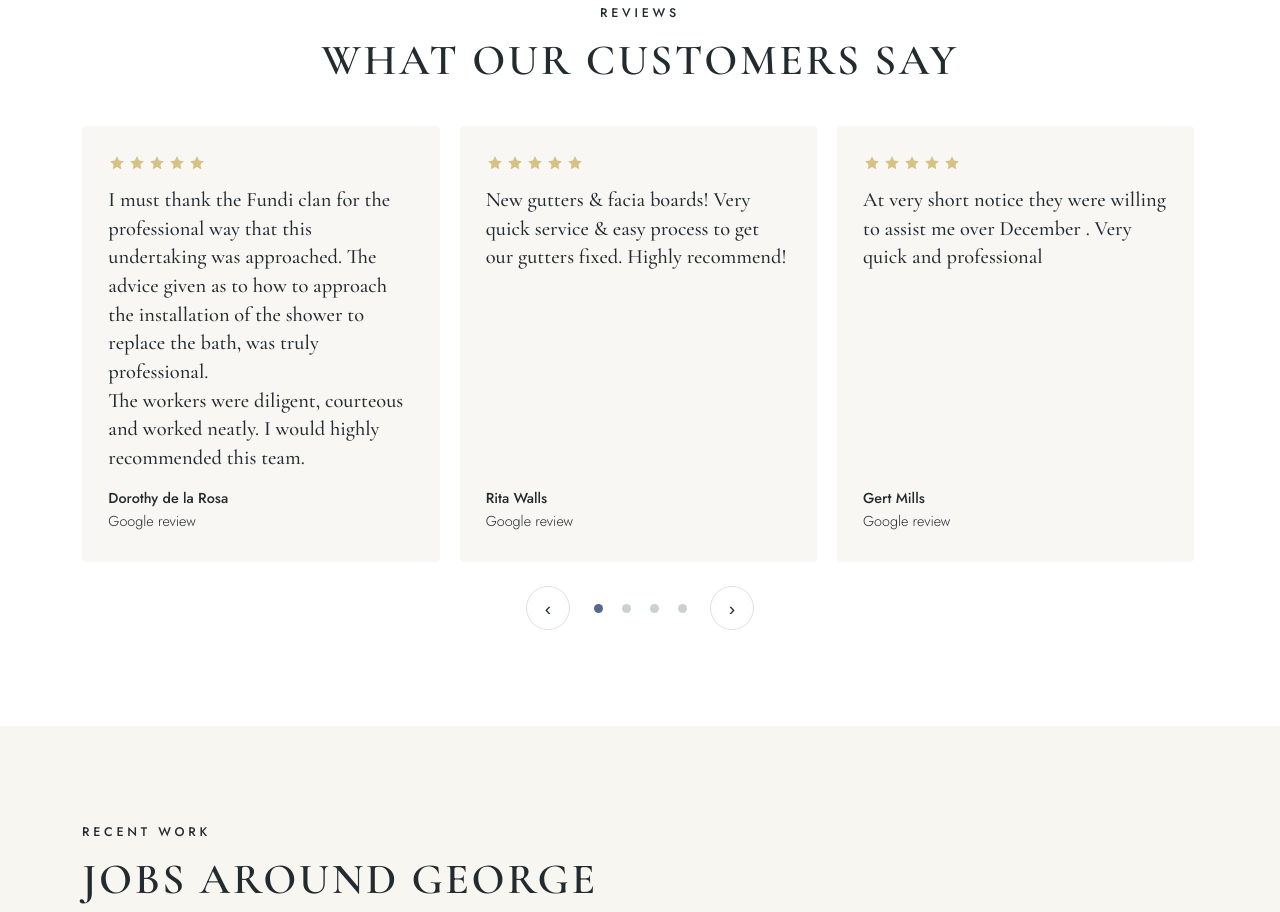
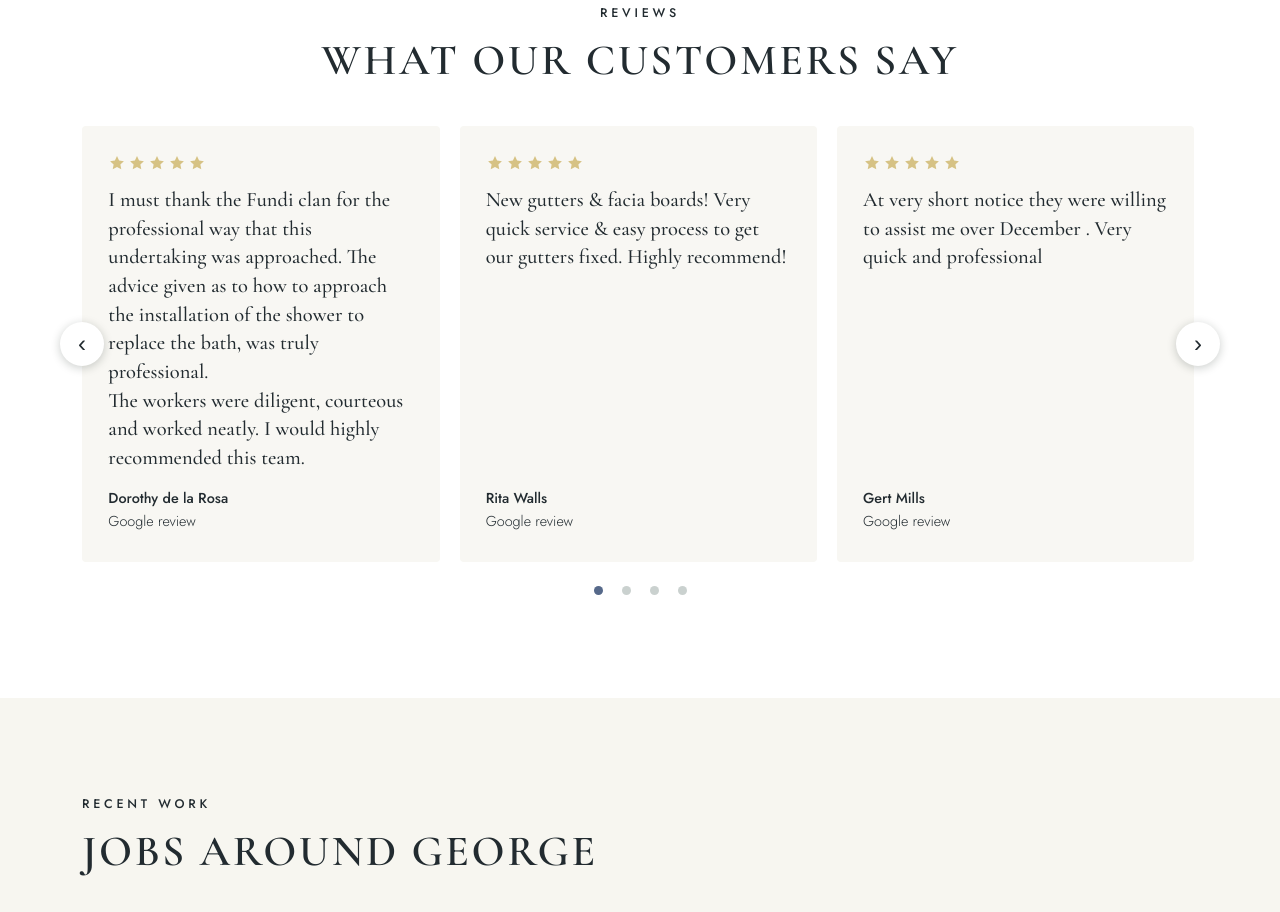
Before and after one commit to adinwalls/fundi-site, a plain HTML site: page index.html in a window 1280 px wide. Shown: the part 3219-4131 px from the top of the page. Drawn offline with nearby package versions, Linux system fonts and the light colour scheme.

Commit message:
Put review slider arrows on the left and right of the reviews (#59)
Claude-Session: https://claude.ai/code/session_01Cv454hG2vaowC3wLJPyERG

Co-authored-by: Claude <noreply@anthropic.com>

```diff
--- a/index.html
+++ b/index.html
@@ -497,6 +497,12 @@ main > div:nth-of-type(1) > section:nth-of-type(4) .split{grid-template-columns:
 #stepsBand .steps li:not(:last-child)::after{border-top-color:#9aabb6 !important}
 @media (min-width:900px){.split:has(#george-photo){grid-template-columns:minmax(0,1fr) minmax(0,2fr);align-items:center}#george-photo{order:-1;justify-self:start !important;width:100% !important}}
 #george-photo{aspect-ratio:auto !important;height:auto !important;object-fit:contain !important}
+.rev-wrap{position:relative}
+.rev-wrap>button{position:absolute;top:50%;transform:translateY(-50%);z-index:2;border:0;background:var(--white);color:#222b30;width:44px;height:44px;border-radius:50%;font-size:1.5rem;line-height:1;cursor:pointer;box-shadow:0 2px 10px rgba(20,30,24,.22)}
+.rev-wrap>button:hover{background:var(--accent-tint)}
+#revPrev{left:-22px}#revNext{right:-22px}
+@media (max-width:900px){#revPrev{left:6px}#revNext{right:6px}}
+.rev-ctl{margin-top:14px}
 </style>
 
 <svg width="0" height="0" style="position:absolute" aria-hidden="true">
@@ -625,6 +631,7 @@ main > div:nth-of-type(1) > section:nth-of-type(4) .split{grid-template-columns:
         <p class="eyebrow">Reviews</p>
         <h2 class="caps" style="color:#2d2926">What our customers say</h2>
       </div>
+      <div class="rev-wrap"><button type="button" id="revPrev" aria-label="Previous reviews">&#8249;</button><button type="button" id="revNext" aria-label="Next reviews">&#8250;</button>
       <div class="rev-grid">
         <article class="rev"><span class="stars"><svg class="ico"><use href="#i-star"/></svg><svg class="ico"><use href="#i-star"/></svg><svg class="ico"><use href="#i-star"/></svg><svg class="ico"><use href="#i-star"/></svg><svg class="ico"><use href="#i-star"/></svg></span><blockquote>Very happy with my bathroom renovation! Excellent skills, advice and workmanship. Attention to detail, cleanliness and professional communication. Ronald is willing to go the extra mile to ensure a job well done. I can highly recommend Fundi Repairs and Maintenance. Thank you Ronald and team!</blockquote><footer><span><b>Sharon</b>Google review</span></footer></article>
         <article class="rev"><span class="stars"><svg class="ico"><use href="#i-star"/></svg><svg class="ico"><use href="#i-star"/></svg><svg class="ico"><use href="#i-star"/></svg><svg class="ico"><use href="#i-star"/></svg><svg class="ico"><use href="#i-star"/></svg></span><blockquote>I must thank the Fundi clan for the professional way that this undertaking was approached. The advice given as to how to approach the installation of the shower to replace the bath, was truly professional.<br>The workers were diligent, courteous and worked neatly. I would highly recommended this team.</blockquote><footer><span><b>Dorothy de la Rosa</b>Google review</span></footer></article>
@@ -633,7 +640,8 @@ main > div:nth-of-type(1) > section:nth-of-type(4) .split{grid-template-columns:
         <article class="rev"><span class="stars"><svg class="ico"><use href="#i-star"/></svg><svg class="ico"><use href="#i-star"/></svg><svg class="ico"><use href="#i-star"/></svg><svg class="ico"><use href="#i-star"/></svg><svg class="ico"><use href="#i-star"/></svg></span><blockquote>Professional, friendly and affordable service. Very happy with the work they have done. Will definitely use them again.</blockquote><footer><span><b>Madelein Combrinck</b>Google review</span></footer></article>
         <article class="rev"><span class="stars"><svg class="ico"><use href="#i-star"/></svg><svg class="ico"><use href="#i-star"/></svg><svg class="ico"><use href="#i-star"/></svg><svg class="ico"><use href="#i-star"/></svg><svg class="ico"><use href="#i-star"/></svg></span><blockquote>A great team. Easy to work with and very good communication &#128077;</blockquote><footer><span><b>Adin Walls</b>Google review</span></footer></article>
       </div>
-      <div class="rev-ctl" id="revCtl"><button type="button" id="revPrev" aria-label="Previous reviews">&#8249;</button><div class="rev-dots" id="revDots"></div><button type="button" id="revNext" aria-label="Next reviews">&#8250;</button></div>
+      </div>
+      <div class="rev-ctl" id="revCtl"><div class="rev-dots" id="revDots"></div></div>
     </div>
   </section>
 
@@ -917,7 +925,7 @@ main > div:nth-of-type(1) > section:nth-of-type(4) .split{grid-template-columns:
   function pages(){return Math.max(1,cards.length-per()+1)}
   function idx(){var step=cards[0].offsetWidth+20;return Math.min(pages()-1,Math.round(g.scrollLeft/step))}
   function go(i){var n=pages();i=(i+n)%n;g.scrollTo({left:cards[i].offsetLeft-cards[0].offsetLeft,behavior:'smooth'})}
-  function build(){cards=[].slice.call(g.children);dots.innerHTML='';dotBtns=[];var n=pages();ctl.style.display=n<2?'none':'';
+  function build(){cards=[].slice.call(g.children);dots.innerHTML='';dotBtns=[];var n=pages();ctl.style.display=n<2?'none':'';document.getElementById('revPrev').style.display=document.getElementById('revNext').style.display=n<2?'none':'';
     for(var i=0;i<n;i++){(function(i){var b=document.createElement('button');b.type='button';b.setAttribute('aria-label','Show review '+(i+1));b.onclick=function(){go(i)};dots.appendChild(b);dotBtns.push(b)})(i)}mark()}
   function mark(){var c=idx();dotBtns.forEach(function(b,i){b.setAttribute('aria-current',i===c?'true':'false')})}
   document.getElementById('revPrev').onclick=function(){go(idx()-1)};
```
Also changed, not shown: trusted-local-pro/index.html (+10 -2 lines).
